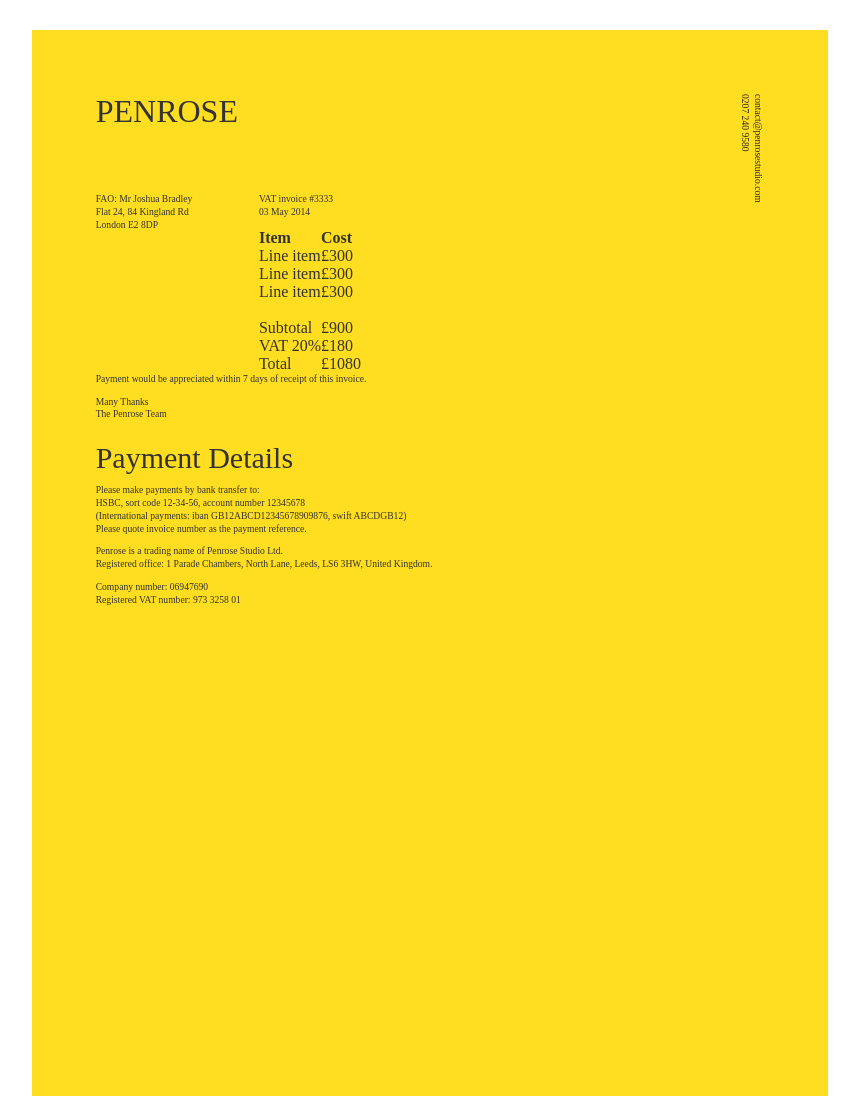
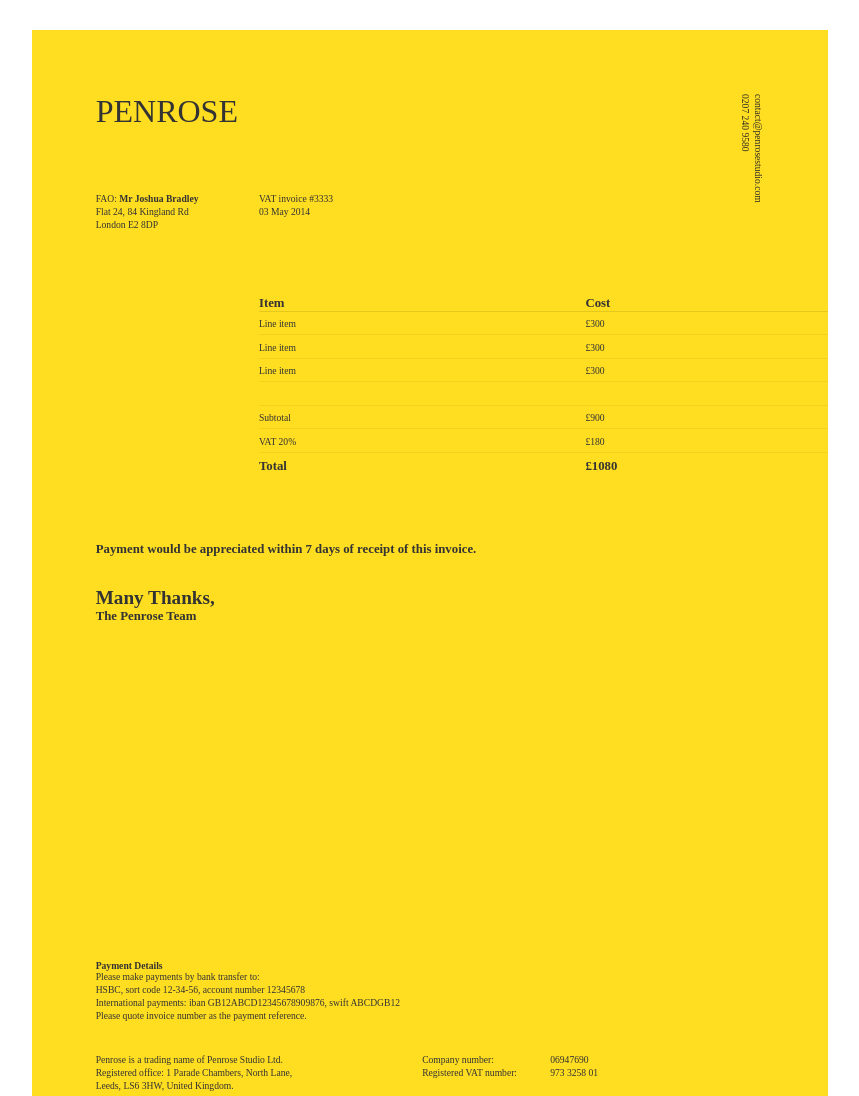
Before and after one commit to Joshuwar/invoice, a website: page src/index.html in a window 1280 px wide. Shown: the top 1096 px of the page, without its empty margins (210-1069 px from the left). Drawn offline with nearby package versions, Linux system fonts and the light colour scheme; files that its build step writes are made by us from their sources.

Commit message:
completes styling of invoice

```diff
--- a/src/index.html
+++ b/src/index.html
@@ -22,7 +22,7 @@
 	  	<table class="invoice-items">
 	  		<thead>
 	  			<tr>
-	  				<th>Item</th>
+	  				<th class="item">Item</th>
 	  				<th>Cost</th>
 	  			</tr>
 	  		</thead>
@@ -61,25 +61,27 @@
 	  	</table>
 	  	<p class="payment-terms">Payment would be appreciated within 7 days of receipt of this invoice.</p>
 	  	<p class="invoice-thanks">
-	  		Many Thanks<br>
+	  		Many Thanks,<br>
 	  		<span>The Penrose Team</span>
 	  	</p>
+	  	<div class="details-block">
+	  		<h2>Payment Details</h2>
 	  		<p class="payment-details">
-	  		<h2>Payment Details</h2>
 	  			Please make payments by bank transfer to:<br>
 	  			HSBC, sort code 12-34-56, account number 12345678<br>
-	  		(International payments: iban GB12ABCD12345678909876, swift ABCDGB12)<br>
+	  			International payments: iban GB12ABCD12345678909876, swift ABCDGB12<br>
 	  			Please quote invoice number as the payment reference.<br>
 	  		</p>
 	  		<p class="company-details">
 	  			Penrose is a trading name of Penrose Studio Ltd.<br>
-	  		Registered office: 1 Parade Chambers, North Lane, Leeds, LS6 3HW, United Kingdom.
+	  			Registered office: 1 Parade Chambers, North Lane,<br> Leeds, LS6 3HW, United Kingdom.
 	  		</p>
 	  		<p class="company-number">
 	  			<span>Company number: </span>06947690<br>
 	  			<span>Registered VAT number: </span>973 3258 01
 	  		</p>
 	  	</div>
+  	</div>
     <script src="javascripts/main.js"></script>
   </body>
 </html>
--- a/src/scss/style.scss
+++ b/src/scss/style.scss
@@ -10,29 +10,36 @@
 
 //Size calculations
 $unit: $paper-height / 35.2;
+$logo-width: $unit*5.1;
+$table-width: $paper-width - $logo-width - $unit*2;
 
 //Colours
 $paper-colour: #ffdd21;
 $dark-grey:    #312f24;
 
 //Table grid colours
-$dark-grid:    rgba(0,0,0,0.27); //27% black
-$light-grid:   rgba(0,0,0,0.07); //07% black
+$dark-grid:    rgba(0,0,0,0.1); //27% black
+$light-grid:   rgba(0,0,0,0.05); //07% black
 
 //Fonts
 $body-font:    Avenir LT Std;
 $header-font:  Montserrat;
+$body-font-size: $unit/3.333333;
+$larger-font-size: $body-font-size*1.33333;
+$body-line-height: ($unit/3.33333)*1.33333;
 
 html {
 	font-size: 100%;
 }
 
+p {	margin: 0; }
+
 body {
 	padding: 30px;
 	font-family: $body-font;
 	text-rendering: optimizeLegibility;
-	font-size: $unit/3.333333;
-	line-height: ($unit/3.33333)*1.33333;
+	font-size: $body-font-size;
+	line-height: $body-line-height;
 }
 
 .wrapper {
@@ -43,9 +50,6 @@
 	margin: auto;
 	overflow: hidden;
 	padding: $unit*2;
-	p {
-
-	}
 }
 
 h1 {
@@ -58,7 +62,11 @@
 
 .invoice-fao {
 	float: left;
-	width: $unit*5.1;
+	width: $logo-width;
+	margin-bottom: $unit*2;
+	span {
+		font-weight: 700;
+	}
 }
 
 .invoice-details {
@@ -78,3 +86,83 @@
 		display: block;
 	}
 }
+
+table {
+	font-size: $body-font-size;
+	clear: both;
+	position: relative;
+	left: $logo-width;
+	width: $table-width;
+	margin-bottom: $unit*2;
+	thead{
+		font-size: $larger-font-size;
+		font-weight: 700;
+		border-bottom-width: $unit/20;
+		border-bottom-style: solid;
+		border-bottom-color: $dark-grid;
+		th.item {
+			width: $logo-width*2;
+		}
+	}
+	tbody {
+		tr {
+			border-bottom-width: $unit/40;
+			border-bottom-style: solid;
+			border-bottom-color: $light-grid;
+		}
+	}
+	tfoot {
+		font-size: $larger-font-size;
+		font-weight: 700;
+		border-top-width: $unit/20;
+		border-top-style: solid;
+		border-top-color: $dark-grid;
+	}
+	tr td {
+		padding: $body-line-height/2 0 $body-line-height/2.5;
+	}
+}
+
+.payment-terms {
+	font-size: $larger-font-size;
+	font-weight: 700;
+	margin-bottom: $unit;
+}
+
+.invoice-thanks {
+	font-size: $body-font-size*2;
+	line-height: $body-font-size*2;
+	font-weight: 700;
+	span {
+		font-size: $larger-font-size;
+	}
+}
+
+.details-block {
+	position: absolute;
+	bottom: $unit*2;
+}
+
+h2 {
+	font-size: $body-font-size;
+	font-weight: 700;
+	margin-bottom: 0;
+}
+
+.company-details {
+	width: $logo-width*2;
+	float: left;
+}
+
+.company-number {
+	width: $logo-width*2;
+	float: left;
+	span {
+		width: $unit*4;
+		display: inline-block;
+	}
+}
+
+.payment-details {
+	margin-bottom: $unit;
+}
```
Lines whose indentation alone changed are shown as unchanged.
